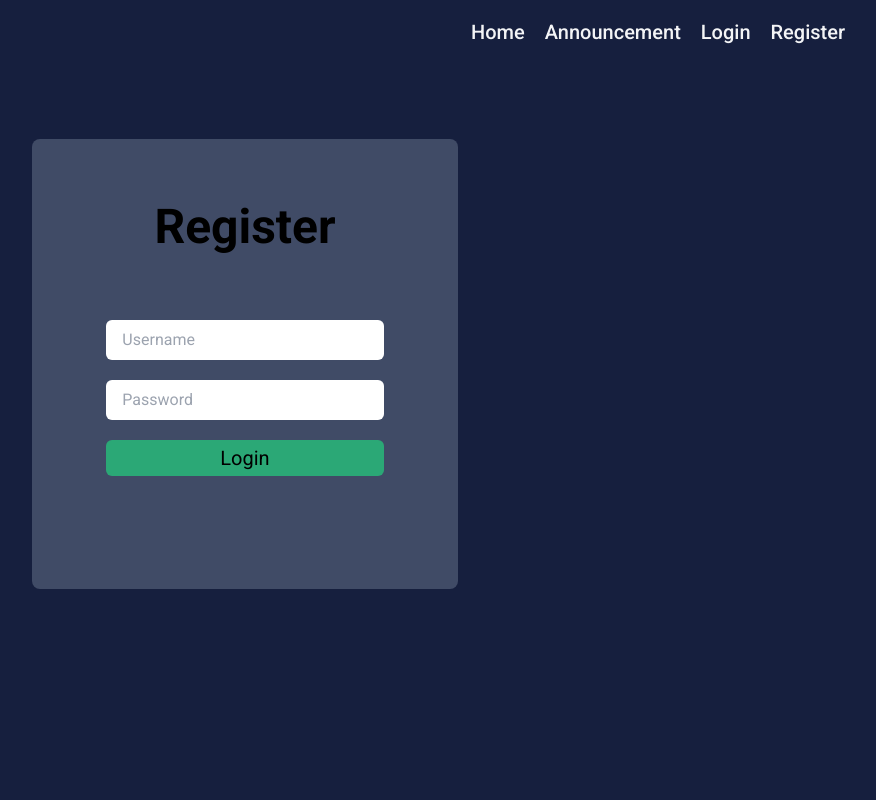
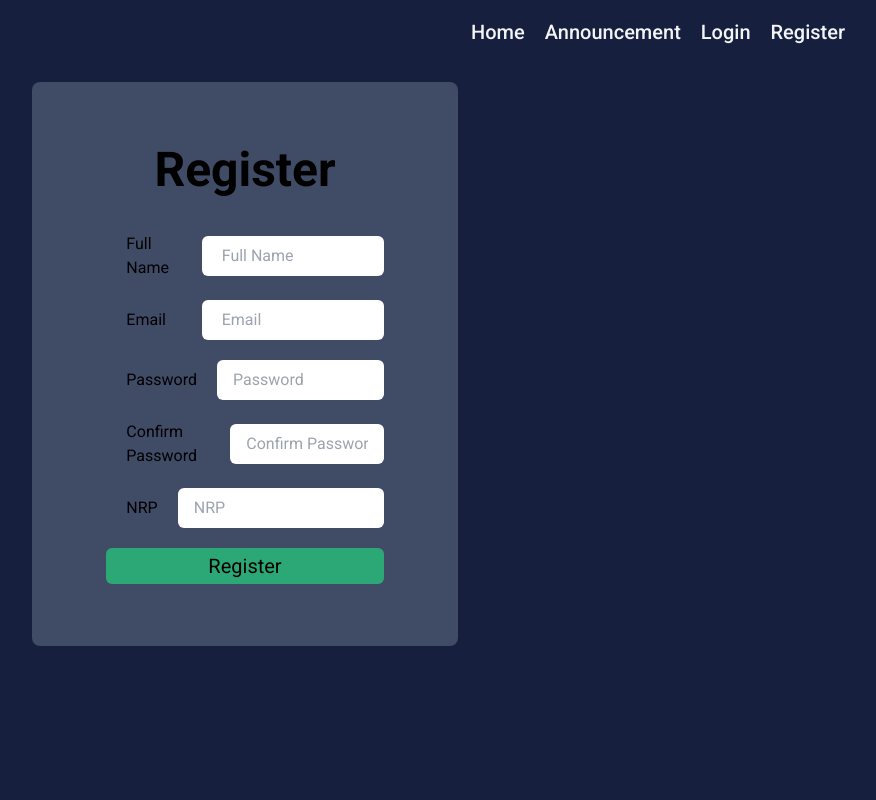
Before and after one commit to mikhaelc09/Penyisihan-TCC, a PHP site: page /pages/register.php in a window 1280 px wide. Shown: the whole page, without its empty margins (395-1271 px from the left). Run offline with PHP 8.4, Linux system fonts and the light colour scheme; style sheets or scripts are compiled from the project's sources.

Commit message:
update backend in register.php

```diff
--- a/pages/register.php
+++ b/pages/register.php
@@ -1,9 +1,30 @@
 <?php
-    require_once("../util/connection.php");
+require_once("../util/connection.php");
+
+if (isset($_POST['register'])) {
+    $full_name = $_POST['full_name'];
+    $email = $_POST['email'];
+    $password = $_POST['password'];
+    $confirm = $_POST['confirm'];
+    $nrp = $_POST['nrp'];
+    if ($password == $confirm) {
+        $password = md5($confirm);
+        $status = 1;
+        $score = 0;
+        $stmt = $conn->prepare("INSERT INTO `peserta` (`full_name`, `email`, `password`, `nrp`, `status`, `score`) VALUES (?,?,?,?,?,?)");
+        $stmt->bind_param("ssssii", $full_name, $email, $password, $nrp, $status, $score);
+        $stmt->execute();
+        echo "<script>alert('You have successfully register')</script>";
+    } else {
+        echo "<script>alert('Password and confirm password is different')</script>";
+    }
+}
+
 ?>
 
 <!DOCTYPE html>
 <html lang="en">
+
 <head>
     <meta charset="UTF-8">
     <meta http-equiv="X-UA-Compatible" content="IE=edge">
@@ -12,19 +33,39 @@
     <link rel="stylesheet" href="../style.css">
     <link rel="stylesheet" href="../tailwind/tailwind.css">
 </head>
+
 <body>
-<div class="w-full h-screen bg-tcc-darkBlue">
-        <?php require("../components/navbar.php")?>
+    <div class="w-full h-screen bg-tcc-darkBlue">
+        <?php require("../components/navbar.php") ?>
         <div class="w-screen h-3/4 flex flex-col justify-center items-center">
-            <form action="" class="flex flex-col items-center justify-between gap-5 bg-tcc-darkGray py-16 px-10 rounded-lg w-1/3 h-3/4">
+            <form action="" class="flex flex-col items-center justify-between gap-5 bg-tcc-darkGray py-16 px-10 rounded-lg w-1/3 h-4/4" method="POST">
                 <h2 class="text-5xl font-bold">Register</h2>
-                <div class="flex flex-col items-center justify-center w-full gap-y-5 h-4/5">
-                    <input type="text" name="username" placeholder="Username" class="px-4 py-2 w-4/5 rounded-md">
-                    <input type="password" name="password" placeholder="Password" class="px-4 py-2 w-4/5 rounded-md">
-                    <input type="submit" value="Login" class="w-4/5 bg-tcc-darkEmerald rounded-md py-1 text-xl cursor-pointer hover:bg-tcc-emerald">
+                <div class="flex flex-col items-center justify-center w-full gap-y-5 h-4/5 py-2">
+                    <div class="flex flex-row w-4/5 items-center">
+                        <label for="full_name" class="w-2/5 px-5">Full Name</label>
+                        <input type="text" name="full_name" placeholder="Full Name" class="px-5 py-2 rounded-md w-4/5">
+                    </div>
+                    <div class="flex flex-row w-4/5 items-center">
+                        <label for="email" class="w-2/5 px-5">Email</label>
+                        <input type="text" name="email" placeholder="Email" class="px-5 py-2 rounded-md w-4/5">
+                    </div>
+                    <div class="flex flex-row w-4/5 items-center">
+                        <label for="password" class="px-5">Password</label>
+                        <input type="text" name="password" placeholder="Password" class="px-4 py-2 rounded-md w-4/5">
+                    </div>
+                    <div class="flex flex-row w-4/5 items-center">
+                        <label for="confirm" class="px-5">Confirm Password</label>
+                        <input type="text" name="confirm" placeholder="Confirm Password" class="px-4 py-2 rounded-md w-4/5">
+                    </div>
+                    <div class="flex flex-row w-4/5 items-center">
+                        <label for="nrp" class="px-5">NRP</label>
+                        <input type="text" name="nrp" placeholder="NRP" class="px-4 py-2 rounded-md w-4/5">
+                    </div>
+                    <input type="submit" value="Register" name="register" class="w-4/5 bg-tcc-darkEmerald rounded-md py-1 text-xl cursor-pointer hover:bg-tcc-emerald">
                 </div>
             </form>
         </div>
     </div>
 </body>
+
 </html>
```
